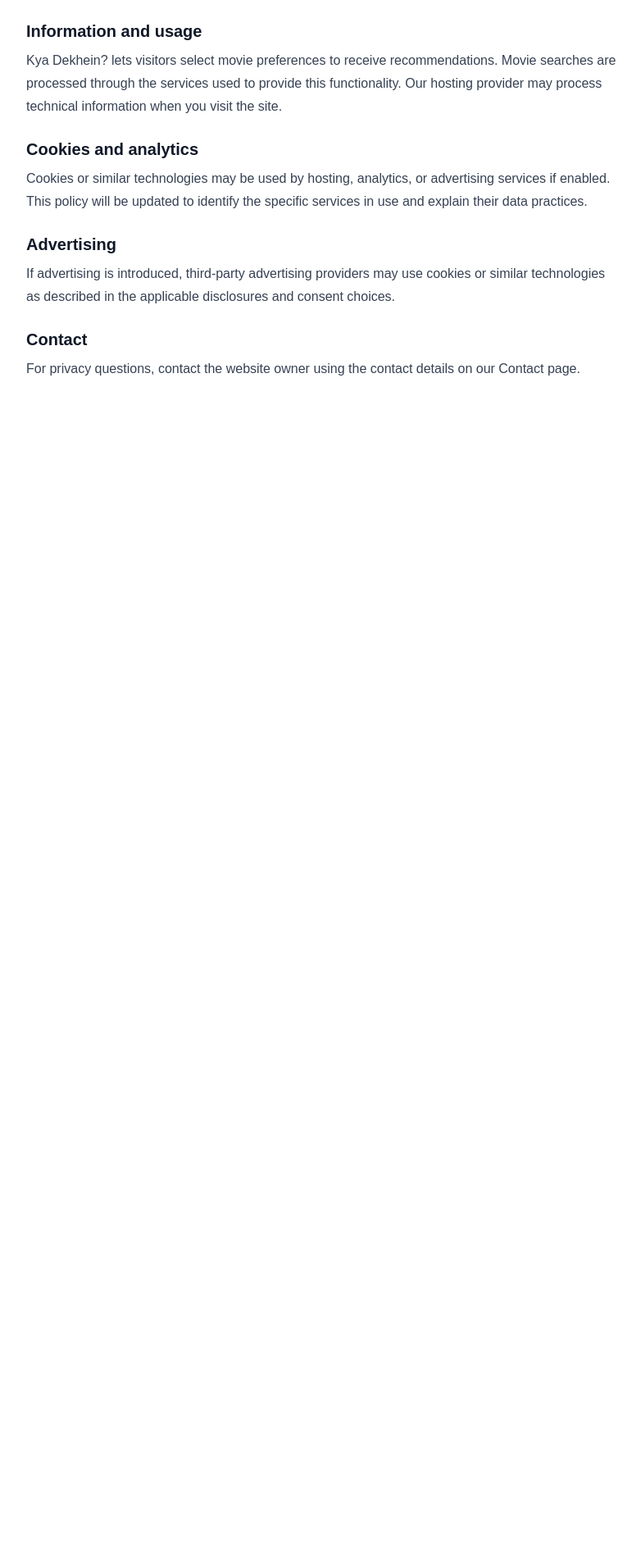
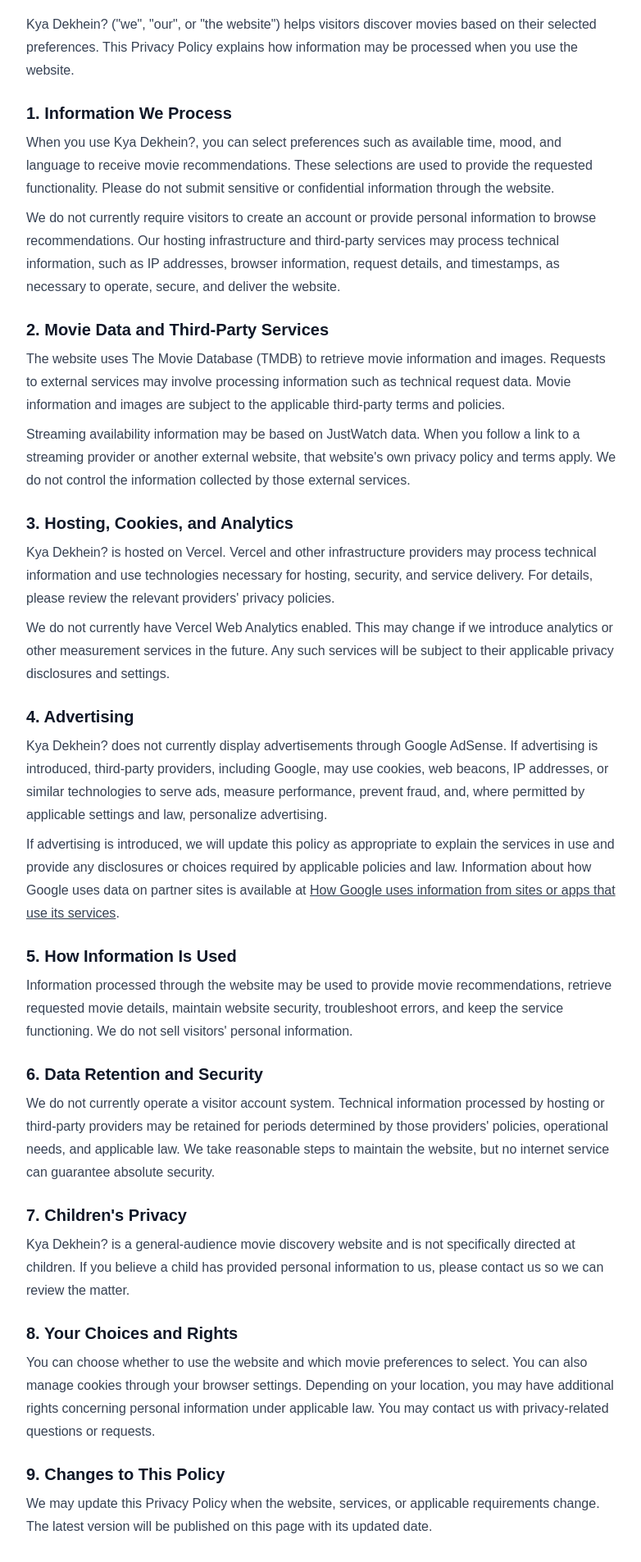
Before and after one commit to Gamescode/kya-dekhein, a Next.js app: page /privacy in a window 1280 px wide. Shown: the part 168-2073 px from the top of the page at 82% size, without its empty margins (248-1030 px from the left). Before the commit the page ends 800 px from the top, so only its background shows below. Built offline with nearby package versions, Linux system fonts and the light colour scheme.

Commit message:
update privacy policy

```diff
--- a/app/privacy/page.tsx
+++ b/app/privacy/page.tsx
@@ -1,42 +1,166 @@
-
 export const metadata = {
     title: "Privacy Policy | Kya Dekhein?",
-    description: "Learn how Kya Dekhein? handles information and privacy.",
+    description:
+        "Learn how Kya Dekhein? handles information, third-party services, cookies, and privacy.",
 };
 
 export default function PrivacyPage() {
     return (
         <main className="mx-auto max-w-3xl px-6 py-12 text-gray-900">
-            <a href="/" className="text-sm underline">← Back to home</a>
+            <a href="/" className="text-sm underline">
+                ← Back to home
+            </a>
+
             <h1 className="mt-8 text-3xl font-bold">Privacy Policy</h1>
-            <p className="mt-2 text-sm text-gray-500">Last updated: October 25, 2026</p>
 
-            <h2 className="mt-6 text-xl font-semibold">Information and usage</h2>
-            <p className="mt-2 leading-7 text-gray-700">
-                Kya Dekhein? lets visitors select movie preferences to receive
-                recommendations. Movie searches are processed through the services
-                used to provide this functionality. Our hosting provider may process
-                technical information when you visit the site.
+            <p className="mt-2 text-sm text-gray-500">
+                Last updated: October 25, 2026
             </p>
 
-            <h2 className="mt-6 text-xl font-semibold">Cookies and analytics</h2>
-            <p className="mt-2 leading-7 text-gray-700">
-                Cookies or similar technologies may be used by hosting, analytics,
-                or advertising services if enabled. This policy will be updated to
-                identify the specific services in use and explain their data practices.
+            <p className="mt-4 leading-7 text-gray-700">
+                Kya Dekhein? ("we", "our", or "the website") helps visitors discover
+                movies based on their selected preferences. This Privacy Policy
+                explains how information may be processed when you use the website.
             </p>
 
-            <h2 className="mt-6 text-xl font-semibold">Advertising</h2>
+            <h2 className="mt-6 text-xl font-semibold">
+                1. Information We Process
+            </h2>
             <p className="mt-2 leading-7 text-gray-700">
-                If advertising is introduced, third-party advertising providers may
-                use cookies or similar technologies as described in the applicable
-                disclosures and consent choices.
+                When you use Kya Dekhein?, you can select preferences such as
+                available time, mood, and language to receive movie recommendations.
+                These selections are used to provide the requested functionality.
+                Please do not submit sensitive or confidential information through
+                the website.
+            </p>
+            <p className="mt-2 leading-7 text-gray-700">
+                We do not currently require visitors to create an account or provide
+                personal information to browse recommendations. Our hosting
+                infrastructure and third-party services may process technical
+                information, such as IP addresses, browser information, request
+                details, and timestamps, as necessary to operate, secure, and deliver
+                the website.
             </p>
 
-            <h2 className="mt-6 text-xl font-semibold">Contact</h2>
+            <h2 className="mt-6 text-xl font-semibold">
+                2. Movie Data and Third-Party Services
+            </h2>
             <p className="mt-2 leading-7 text-gray-700">
-                For privacy questions, contact the website owner using the contact
-                details on our Contact page.
+                The website uses The Movie Database (TMDB) to retrieve movie
+                information and images. Requests to external services may involve
+                processing information such as technical request data. Movie
+                information and images are subject to the applicable third-party
+                terms and policies.
+            </p>
+            <p className="mt-2 leading-7 text-gray-700">
+                Streaming availability information may be based on JustWatch data.
+                When you follow a link to a streaming provider or another external
+                website, that website's own privacy policy and terms apply. We do not
+                control the information collected by those external services.
+            </p>
+
+            <h2 className="mt-6 text-xl font-semibold">
+                3. Hosting, Cookies, and Analytics
+            </h2>
+            <p className="mt-2 leading-7 text-gray-700">
+                Kya Dekhein? is hosted on Vercel. Vercel and other infrastructure
+                providers may process technical information and use technologies
+                necessary for hosting, security, and service delivery. For details,
+                please review the relevant providers' privacy policies.
+            </p>
+            <p className="mt-2 leading-7 text-gray-700">
+                We do not currently have Vercel Web Analytics enabled. This may
+                change if we introduce analytics or other measurement services in
+                the future. Any such services will be subject to their applicable
+                privacy disclosures and settings.
+            </p>
+
+            <h2 className="mt-6 text-xl font-semibold">
+                4. Advertising
+            </h2>
+            <p className="mt-2 leading-7 text-gray-700">
+                Kya Dekhein? does not currently display advertisements through
+                Google AdSense. If advertising is introduced, third-party providers,
+                including Google, may use cookies, web beacons, IP addresses, or
+                similar technologies to serve ads, measure performance, prevent
+                fraud, and, where permitted by applicable settings and law,
+                personalize advertising.
+            </p>
+            <p className="mt-2 leading-7 text-gray-700">
+                If advertising is introduced, we will update this policy as
+                appropriate to explain the services in use and provide any
+                disclosures or choices required by applicable policies and law.
+                Information about how Google uses data on partner sites is available
+                at{" "}
+                <a
+                    href="https://policies.google.com/technologies/partner-sites"
+                    target="_blank"
+                    rel="noopener noreferrer"
+                    className="underline"
+                >
+                    How Google uses information from sites or apps that use its services
+                </a>.
+            </p>
+
+            <h2 className="mt-6 text-xl font-semibold">
+                5. How Information Is Used
+            </h2>
+            <p className="mt-2 leading-7 text-gray-700">
+                Information processed through the website may be used to provide
+                movie recommendations, retrieve requested movie details, maintain
+                website security, troubleshoot errors, and keep the service
+                functioning. We do not sell visitors' personal information.
+            </p>
+
+            <h2 className="mt-6 text-xl font-semibold">
+                6. Data Retention and Security
+            </h2>
+            <p className="mt-2 leading-7 text-gray-700">
+                We do not currently operate a visitor account system. Technical
+                information processed by hosting or third-party providers may be
+                retained for periods determined by those providers' policies,
+                operational needs, and applicable law. We take reasonable steps to
+                maintain the website, but no internet service can guarantee
+                absolute security.
+            </p>
+
+            <h2 className="mt-6 text-xl font-semibold">
+                7. Children's Privacy
+            </h2>
+            <p className="mt-2 leading-7 text-gray-700">
+                Kya Dekhein? is a general-audience movie discovery website and is
+                not specifically directed at children. If you believe a child has
+                provided personal information to us, please contact us so we can
+                review the matter.
+            </p>
+
+            <h2 className="mt-6 text-xl font-semibold">
+                8. Your Choices and Rights
+            </h2>
+            <p className="mt-2 leading-7 text-gray-700">
+                You can choose whether to use the website and which movie
+                preferences to select. You can also manage cookies through your
+                browser settings. Depending on your location, you may have additional
+                rights concerning personal information under applicable law. You may
+                contact us with privacy-related questions or requests.
+            </p>
+
+            <h2 className="mt-6 text-xl font-semibold">
+                9. Changes to This Policy
+            </h2>
+            <p className="mt-2 leading-7 text-gray-700">
+                We may update this Privacy Policy when the website, services, or
+                applicable requirements change. The latest version will be published
+                on this page with its updated date.
+            </p>
+
+            <h2 className="mt-6 text-xl font-semibold">10. Contact</h2>
+            <p className="mt-2 leading-7 text-gray-700">
+                For questions about this Privacy Policy or your privacy, please
+                visit our{" "}
+                <a href="/contact" className="underline">
+                    Contact page
+                </a>.
             </p>
         </main>
     );
```
